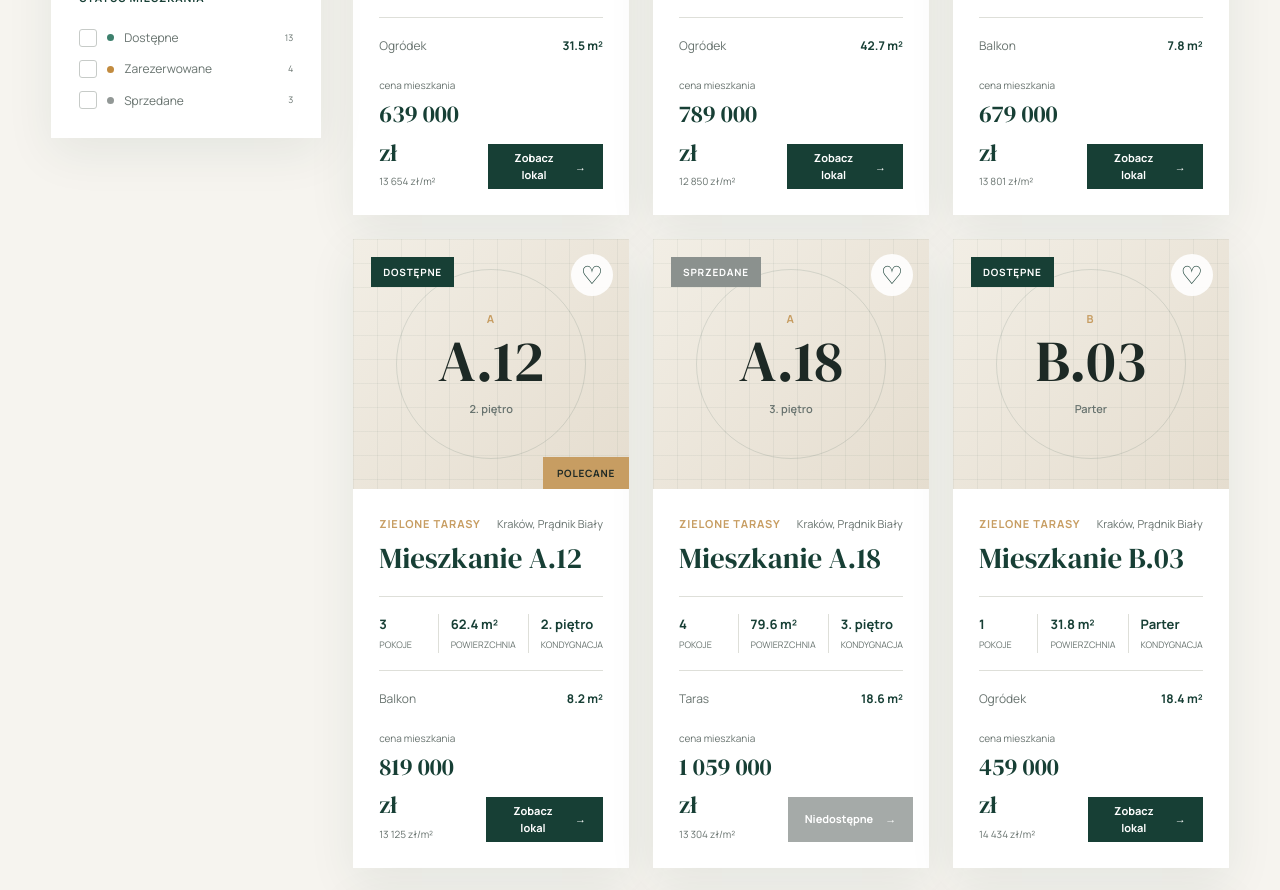
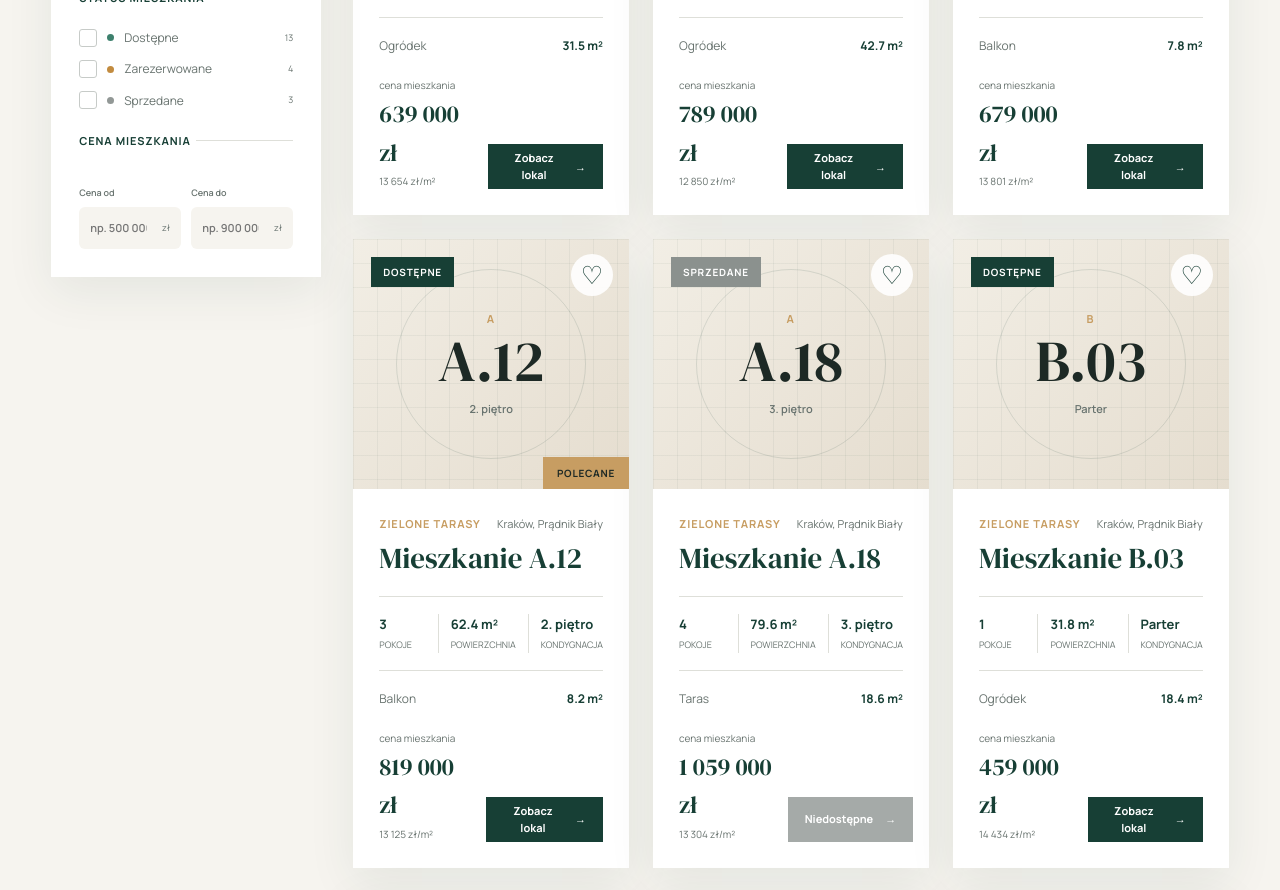
Before and after one commit to natalkakielbicka-coder/real-estate, a Vue app: page /mieszkania in a window 1280 px wide. Shown: the part 1160-2050 px from the top of the page. Built offline with nearby package versions, Linux system fonts and the light colour scheme.

Commit message:
Add min and max price filters

```diff
--- a/src/views/ApartmentsView.vue
+++ b/src/views/ApartmentsView.vue
@@ -6,6 +6,8 @@ import { apartments } from '../data/apartments'
 const selectedCities = ref([])
 const selectedRooms = ref([])
 const selectedStatuses = ref([])
+const minPrice = ref(null)
+const maxPrice = ref(null)
 
 const cities = [...new Set(
   apartments.map((apartment) => apartment.city)
@@ -50,7 +52,15 @@ const filteredApartments = computed(() => {
       selectedStatuses.value.length === 0 ||
       selectedStatuses.value.includes(apartment.status)
 
-    return matchesCity && matchesRooms && matchesStatus
+    const matchesMinPrice =
+      minPrice.value === null ||
+      apartment.price >= minPrice.value
+
+    const matchesMaxPrice =
+      maxPrice.value === null ||
+      apartment.price <= maxPrice.value
+
+    return matchesCity && matchesRooms && matchesStatus && matchesMinPrice &&matchesMaxPrice
   })
 })
 </script>
@@ -159,6 +169,45 @@ const filteredApartments = computed(() => {
                 {{ getStatusCount(status.value) }}
               </small>
             </label>
+          </fieldset>
+          <fieldset class="filter-group">
+            <legend class="filter-group__title">
+              Cena mieszkania
+            </legend>
+
+            <div class="price-filter">
+              <label>
+                <span>Cena od</span>
+
+                <div class="price-filter__input">
+                  <input
+                    v-model.number="minPrice"
+                    type="number"
+                    min="0"
+                    step="50000"
+                    placeholder="np. 500 000"
+                  >
+
+                  <span>zł</span>
+                </div>
+              </label>
+
+              <label>
+                <span>Cena do</span>
+
+                <div class="price-filter__input">
+                  <input
+                    v-model.number="maxPrice"
+                    type="number"
+                    min="0"
+                    step="50000"
+                    placeholder="np. 900 000"
+                  >
+
+                  <span>zł</span>
+                </div>
+              </label>
+            </div>
           </fieldset>
         </aside>
 
@@ -379,6 +428,61 @@ const filteredApartments = computed(() => {
   text-align: right;
 }
 
+.filter-group__title {
+  margin-bottom: 15px;
+  color: var(--color-primary);
+  font-size: 11px;
+  font-weight: 700;
+  letter-spacing: 0.06em;
+  text-transform: uppercase;
+}
+
+.price-filter {
+  display: grid;
+  grid-template-columns: 1fr 1fr;
+  gap: 10px;
+}
+
+.price-filter label > span {
+  display: block;
+  margin-bottom: 6px;
+  color: var(--color-text-muted);
+  font-size: 9px;
+  font-weight: 600;
+}
+
+.price-filter__input {
+  display: flex;
+  align-items: center;
+  height: 42px;
+  padding-inline: 10px;
+  background-color: var(--color-background);
+  border: 1px solid transparent;
+  border-radius: var(--radius-small);
+}
+
+.price-filter__input:focus-within {
+  border-color: var(--color-accent);
+}
+
+.price-filter__input input {
+  width: 100%;
+  min-width: 0;
+  padding: 0;
+  color: var(--color-primary);
+  background: transparent;
+  border: 0;
+  outline: 0;
+  font-size: 11px;
+  font-weight: 600;
+}
+
+.price-filter__input > span {
+  flex-shrink: 0;
+  color: var(--color-text-muted);
+  font-size: 9px;
+}
+
 .apartments-grid {
   display: grid;
   min-width: 0;
```
